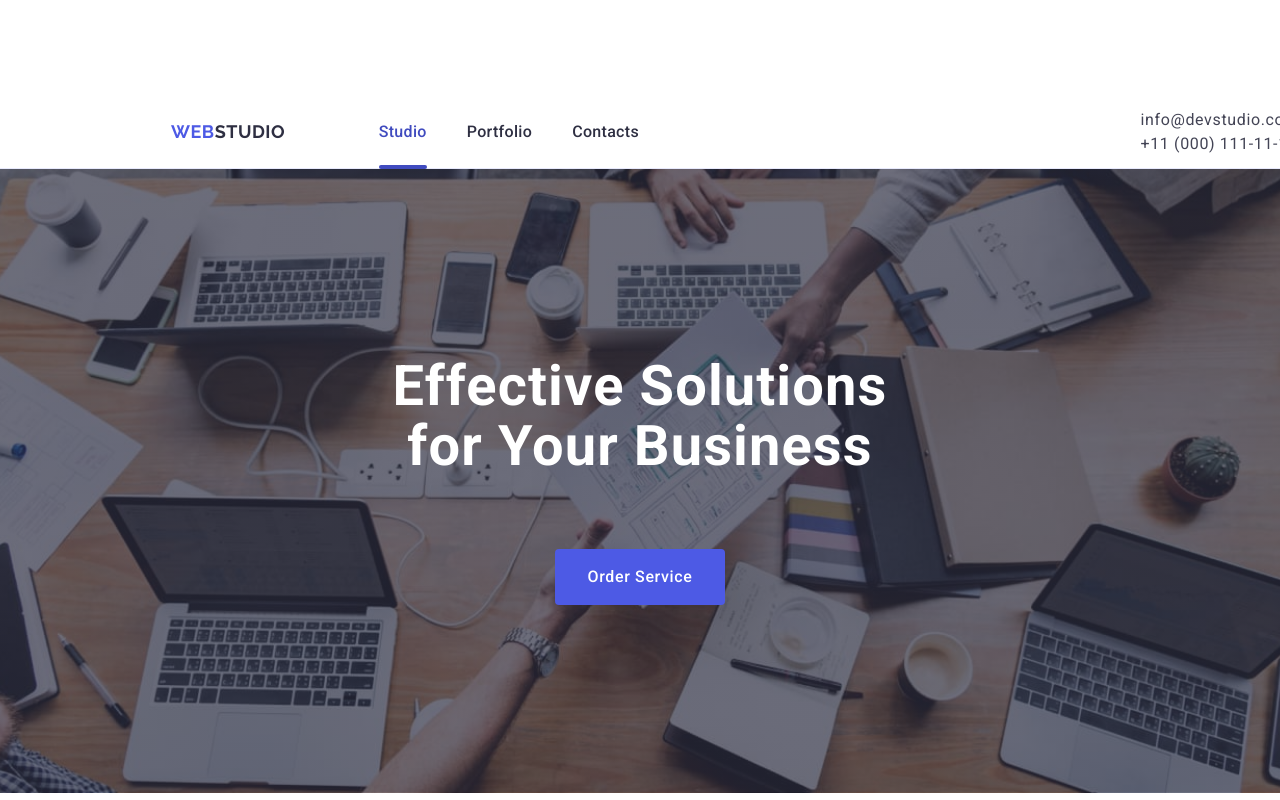
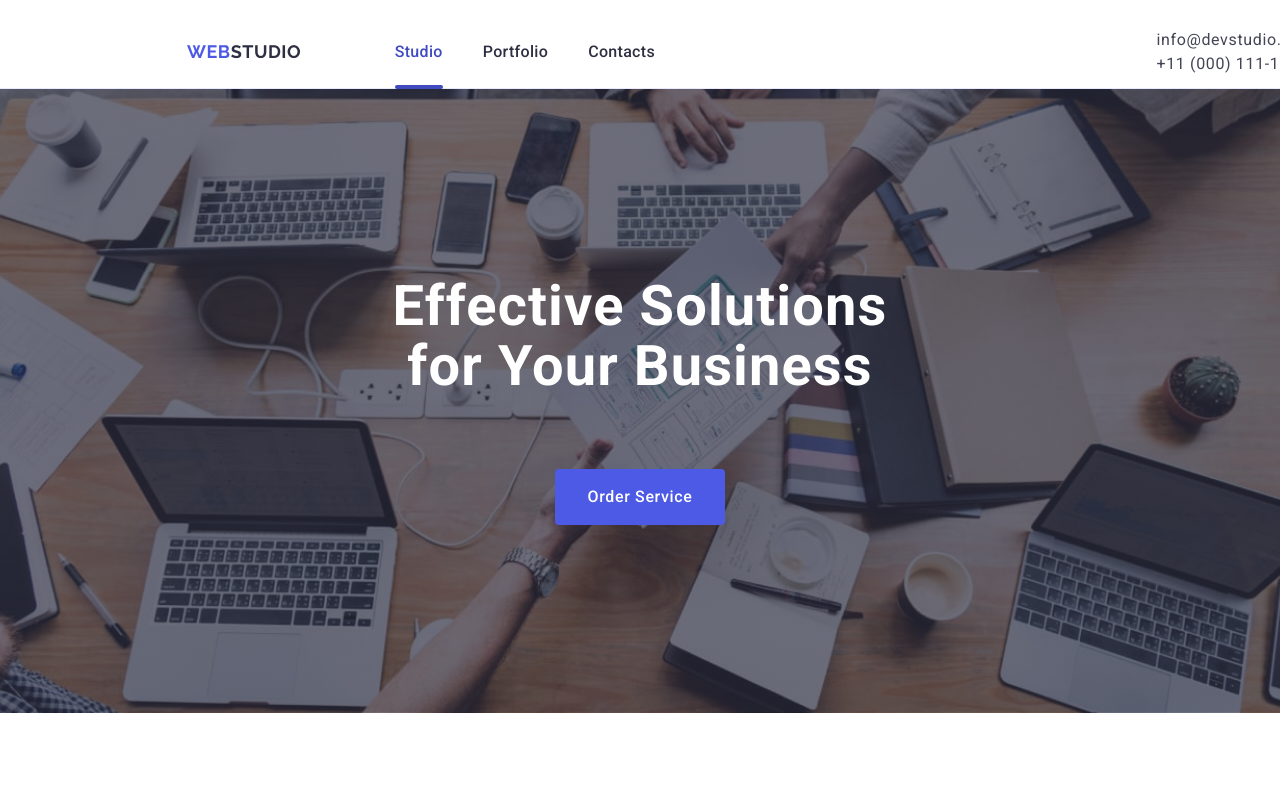
Before and after one commit to InnaLeva/goit-markup-hw-06, a plain HTML site: page index.html in a window 1280 px wide. Shown: the top 800 px of the page. Drawn offline with nearby package versions, Linux system fonts and the light colour scheme.

Commit message:
fixed css

```diff
--- a/css/styles.css
+++ b/css/styles.css
@@ -104,13 +104,13 @@ img {
     box-shadow: 0px 2px 1px rgba(46, 47, 66, 0.08),
             0px 1px 1px rgba(46, 47, 66, 0.16), 0px 1px 6px rgba(46, 47, 66, 0.08);
     background: #fff;
-
+   padding: 16px;
 }
 
 .header-wrap {
     display: flex;
     align-items: center;
-    padding: 16px;
+
 }
 
 .header-logo {
@@ -510,33 +510,8 @@ transition: color 250ms cubic-bezier(0.4, 0, 0.2, 1);
         text-align: center;
         max-width: 216px;
         margin: 0 auto;
-
-
-}
-
-/*.hero-button {
-    min-width: 169px;
-    height: 56px;
-    background: #4d5ae5;
-    font-weight: 500;
-    font-size: 16px;
-    line-height: 1.5;
-    letter-spacing: 0.04em;
-    color: #fff;
-    border-color: transparent;
-    border: none;
-    border-radius: 4px;
-    box-shadow: 0 4px 4px 0 rgba(0, 0, 0, 0.15);
-    transition: background-color 250ms cubic-bezier(0.4, 0, 0.2, 1);
-    padding: 16px 32px;
-    display: block;
-    margin: 0 auto;
-}
-
-.hero-button:hover,
-.hero-button:focus {
-    background: #404bbf;
-}*/
+    }
+
 
 .hero-button {
     font-weight: 500;
@@ -558,7 +533,15 @@ transition: color 250ms cubic-bezier(0.4, 0, 0.2, 1);
     transition: background-color 250ms cubic-bezier(0.4, 0, 0.2, 1);
 }
 
+.hero-button:hover,
+.hero-button:focus {
+    background-color: #404bbf;
+}
+
 @media screen and (min-width: 768px) {
+    .container {
+        min-width: 768px;
+    }
     .hero-section {
         padding-top: 112px;
         padding-bottom: 112px;
```
Lines whose indentation alone changed are shown as unchanged.
